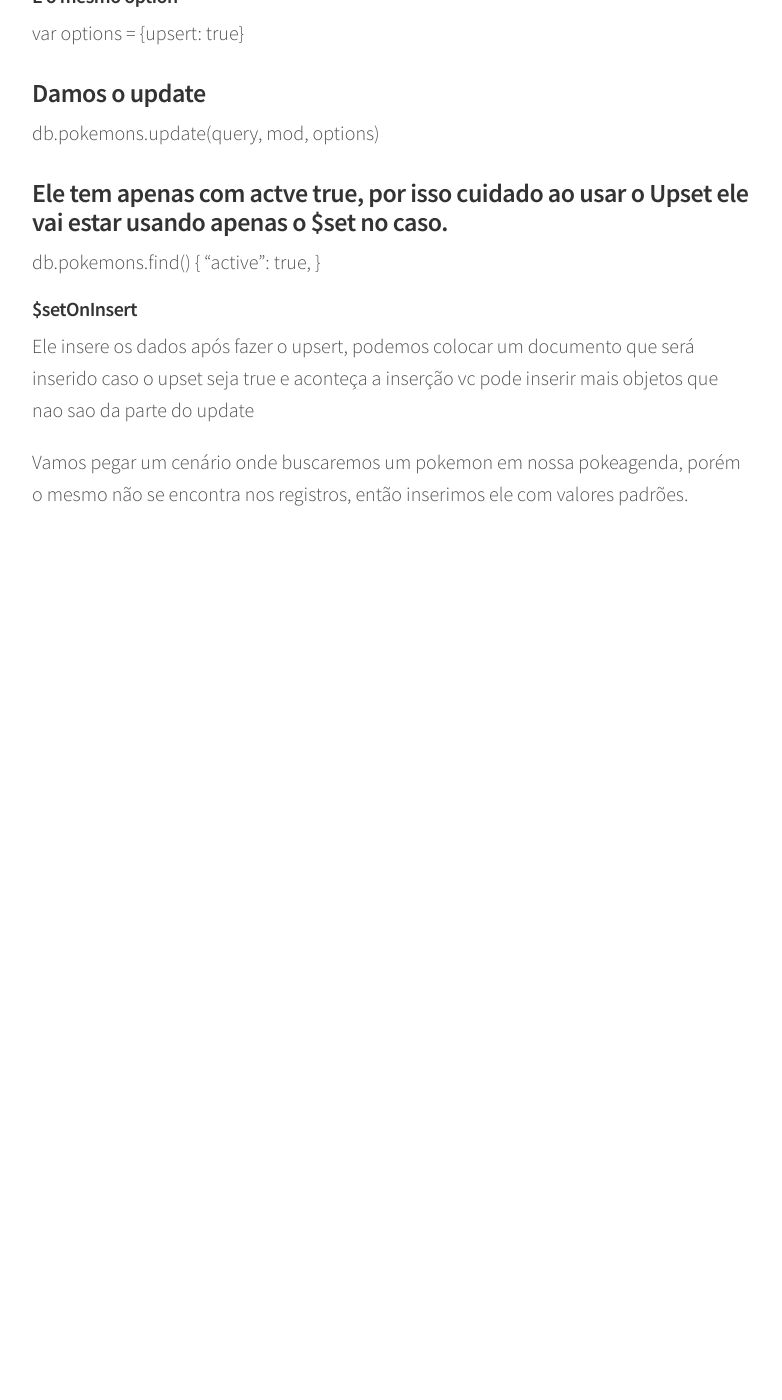
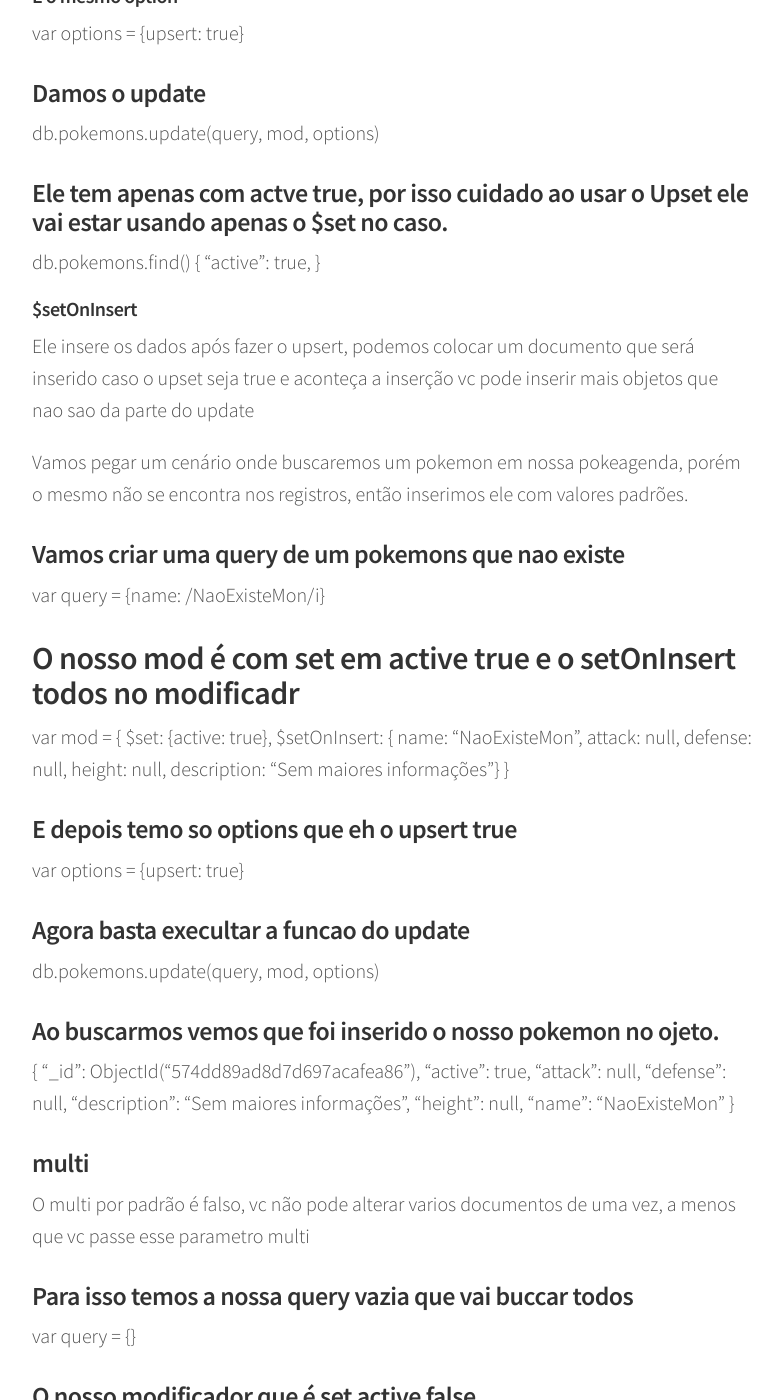
Before and after one commit to indrajithbandara/debug-blog, a Jekyll site: the page built from _posts/2016-05-14-mongodb.md, in a window 1280 px wide and 1400 px high, scrolled down 12128 px. Shown: the whole window, without its empty margins (248-1030 px from the left). Built offline with Jekyll 4.4.1, drawn with Linux system fonts in a browser that asks for light colours; comment, search, counter and statistics services are not loaded; before the commit the page ends 12758 px from its top, so only the background shows below that; some of the changed text lies outside the part shown.

Commit message:
Subindo algumas modificacoes no mongodb

```diff
--- a/_posts/2016-05-14-mongodb.md
+++ b/_posts/2016-05-14-mongodb.md
@@ -509,3 +509,50 @@ seja true e aconteça a inserção vc pode inserir mais objetos que nao sao da p
 
 Vamos pegar um cenário onde buscaremos um pokemon em nossa pokeagenda, porém o mesmo
 não se encontra nos registros, então inserimos ele com valores padrões.
+
+
+### Vamos criar uma query de um pokemons que nao existe
+var query = {name: /NaoExisteMon/i}
+
+## O nosso mod é com set em active true e o setOnInsert todos no modificadr
+var mod = {
+  $set: {active: true},
+  $setOnInsert: {
+name: "NaoExisteMon",
+attack: null,
+defense: null,
+height: null,
+description: "Sem maiores informações"}
+}
+
+### E depois temo so options que eh o upsert true
+var options = {upsert: true}
+
+### Agora basta execultar a funcao do update
+db.pokemons.update(query, mod, options)
+
+### Ao buscarmos vemos que foi inserido o nosso pokemon no ojeto.
+{
+  "_id": ObjectId("574dd89ad8d7d697acafea86"),
+  "active": true,
+  "attack": null,
+  "defense": null,
+  "description": "Sem maiores informações",
+  "height": null,
+  "name": "NaoExisteMon"
+}
+
+### multi
+O multi por padrão é falso, vc não pode alterar varios documentos de uma vez, a menos que vc passe esse parametro multi
+
+### Para isso temos a nossa query vazia que vai buccar todos
+var query = {}
+
+### O nosso modificador que é set active false
+var mod = {$set: {active: false}}
+
+### E o options que é multi-true
+var options = {multi: true}
+
+### Só fazer o update em todos os pokemons
+db.pokemons.update(query, mod, options)
```
